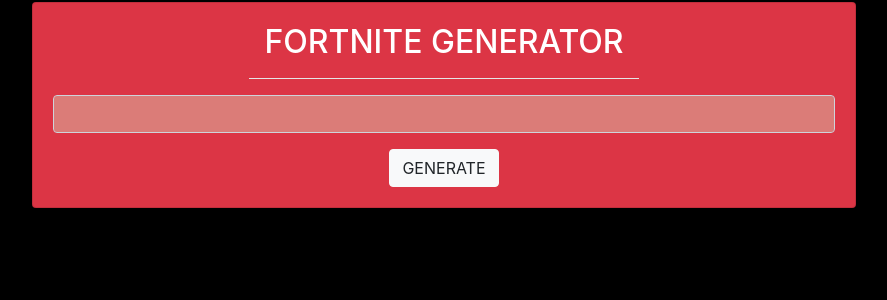
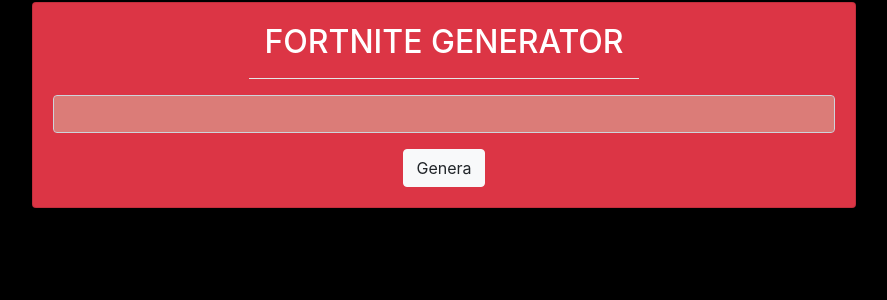
Before and after one commit to strqfe0/primoprogetto, a PHP site: page / in a window 1280 px wide. Shown: the part 247-547 px from the top of the page, without its empty margins (196-1083 px from the left). Run offline with PHP 8.4, Linux system fonts and the light colour scheme.

Commit message:
Update index.php

```diff
--- a/index.php
+++ b/index.php
@@ -138,7 +138,7 @@
                                  <input class="form-control text-center" id="generated" style="background-color: #db7c78;" type="text" placeholder="" data-clipboard-text="-" onclick="copy(); " readonly>
                                     <div class="row">
                                         <div class="col-sm-3"></div>
-                                        <div class="col-sm-6 text-center"><span id="copyMessage"></span><button type="button" onclick="generateResult(); showCopyMessage();" class="btn btn-light">GENERATE</button>
+                                        <div class="col-sm-6 text-center"><span id="copyMessage"></span><button type="button" onclick="generateResult(); showCopyMessage();" class="btn btn-light">Genera</button>
                                         </div>
                                     </div>
                            </div>
```
